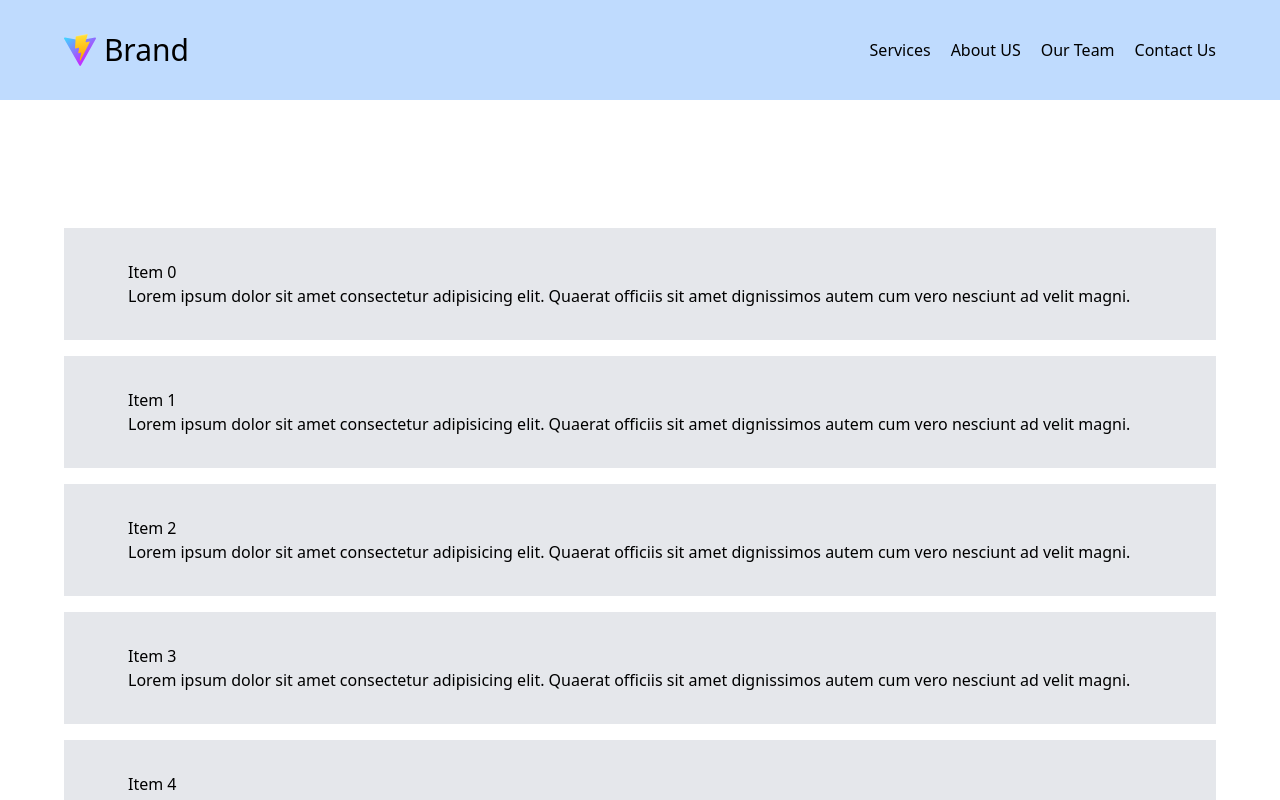
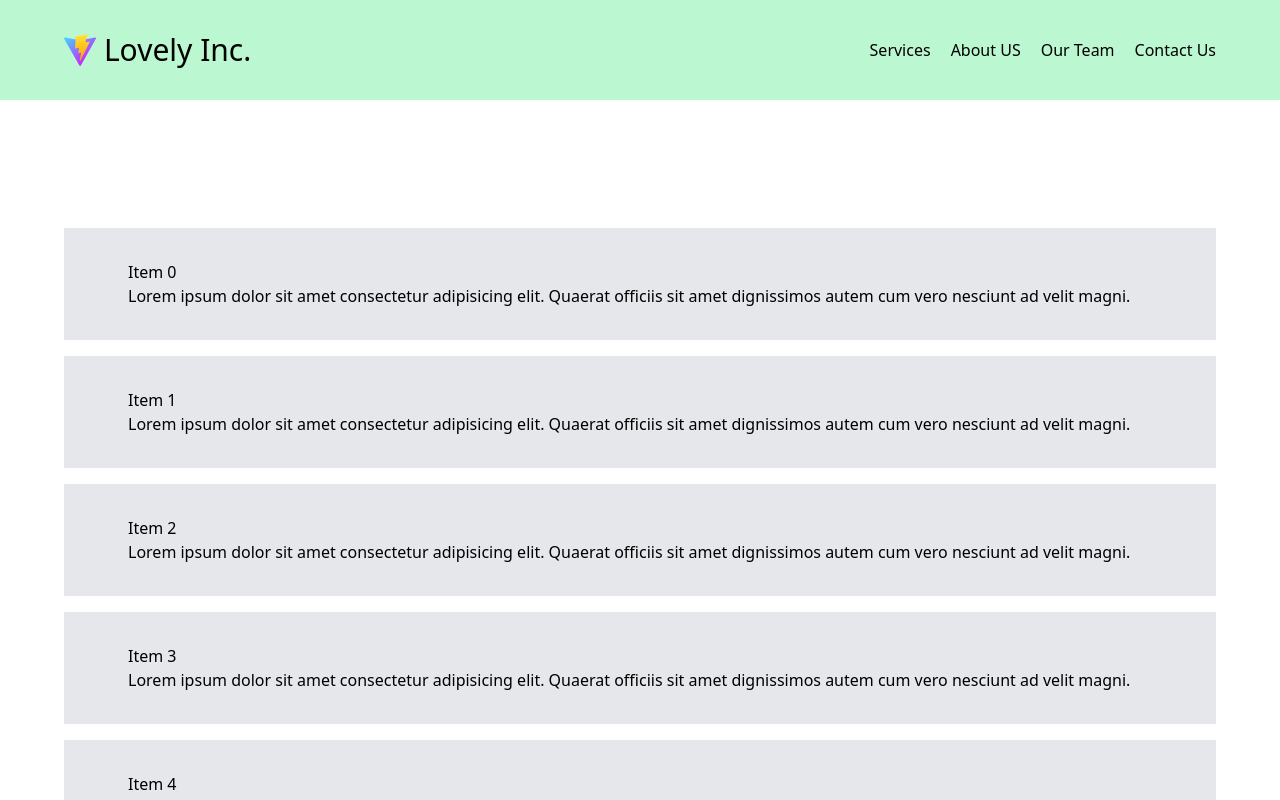
Before and after one commit to sarahrobichaud/chromabay, a React (Vite) app: page / in a window 1280 px wide. Shown: the top 800 px of the page. Built offline with nearby package versions, Linux system fonts and the light colour scheme.

Commit message:
Changed the header

```diff
--- a/src/components/Header.tsx
+++ b/src/components/Header.tsx
@@ -1,12 +1,12 @@
 // Header.js
 export function Header() {
   return (
-    <header className="bg-blue-200 py-8">
+    <header className="bg-green-200 py-8">
       <div className="max-w-[90%] mx-auto w-full">
         <div className="flex justify-between items-center">
           <span className="text-3xl flex gap-2 items-center">
             <img src="./assets/vite.svg"></img>
-            Brand
+            Lovely Inc.
           </span>
           <ul className="list-none flex gap-5">
             <li>Services</li>
```
